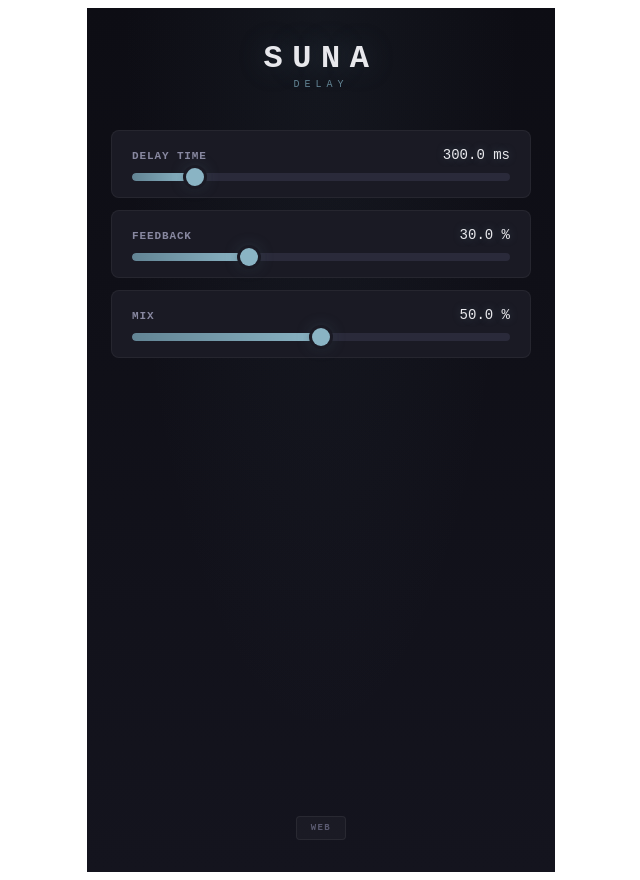
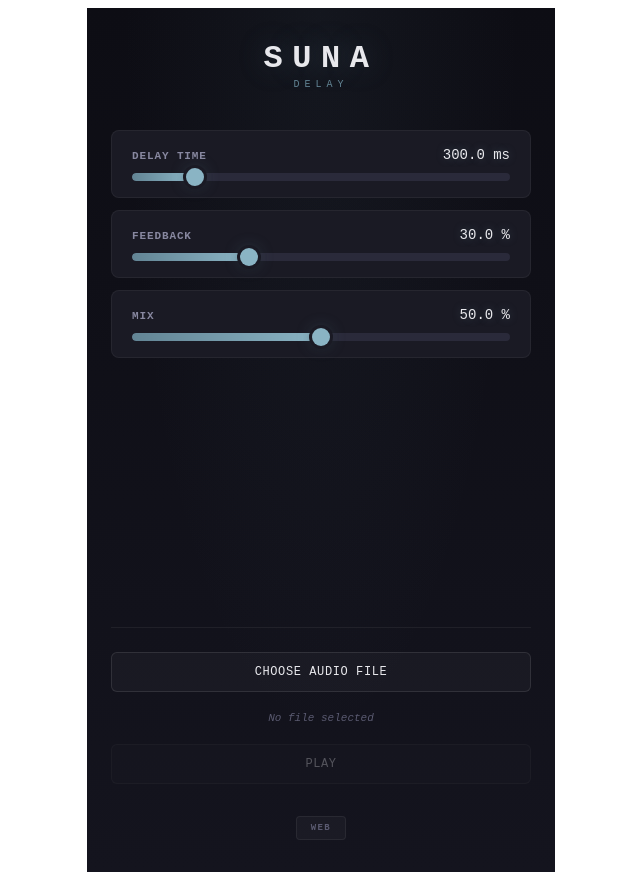
Before and after one commit to yuichkun/suna, a Vue app in the folder ui/: page / in a window 1280 px wide. Shown: the whole page, without its empty margins (319-959 px from the left). Built offline with nearby package versions, Linux system fonts and the light colour scheme; no server answers.

Commit message:
feat(ui): add audio file picker for web mode (Kodama parity)

```diff
--- a/ui/src/App.vue
+++ b/ui/src/App.vue
@@ -4,14 +4,17 @@ import SliderControl from './components/SliderControl.vue'
 import { WebRuntime } from './runtime/WebRuntime'
 import type { Runtime } from './runtime/types'
 
-// Detect runtime (JUCE or Web)
 const isJuce = ref(false)
 let runtime: Runtime | null = null
 
-// Parameter state with defaults
 const delayTime = ref(300)
 const feedback = ref(30)
 const mix = ref(50)
+
+const fileInput = ref<HTMLInputElement | null>(null)
+const fileName = ref<string | null>(null)
+const isPlaying = ref(false)
+const hasAudio = ref(false)
 
 // Update runtime when parameters change
 function updateDelayTime(value: number) {
@@ -27,6 +30,36 @@ function updateFeedback(value: number) {
 function updateMix(value: number) {
   mix.value = value
   runtime?.setMix(value)
+}
+
+const handleFileSelect = async (event: Event) => {
+  const target = event.target as HTMLInputElement
+  const file = target.files?.[0]
+  if (!file || !runtime) return
+
+  try {
+    await runtime.loadAudioFile?.(file)
+    fileName.value = file.name
+    hasAudio.value = true
+  } catch (e) {
+    console.error('Failed to load audio file:', e)
+  }
+}
+
+const togglePlayback = () => {
+  if (!runtime) return
+
+  if (isPlaying.value) {
+    runtime.stop?.()
+    isPlaying.value = false
+  } else {
+    runtime.play?.()
+    isPlaying.value = true
+  }
+}
+
+const openFilePicker = () => {
+  fileInput.value?.click()
 }
 
 onMounted(async () => {
@@ -89,6 +122,34 @@ onUnmounted(() => {
         unit="%"
       />
     </main>
+
+    <section v-if="!isJuce" class="audio-controls">
+      <input
+        ref="fileInput"
+        type="file"
+        accept="audio/*"
+        class="file-input"
+        @change="handleFileSelect"
+      />
+
+      <button @click="openFilePicker" class="btn btn-file">
+        Choose Audio File
+      </button>
+
+      <div class="file-info">
+        <span v-if="fileName" class="file-name">{{ fileName }}</span>
+        <span v-else class="no-file">No file selected</span>
+      </div>
+
+      <button
+        @click="togglePlayback"
+        :disabled="!hasAudio"
+        class="btn btn-playback"
+        :class="{ 'btn-playing': isPlaying, 'btn-disabled': !hasAudio }"
+      >
+        {{ isPlaying ? 'Stop' : 'Play' }}
+      </button>
+    </section>
 
     <footer class="footer">
       <span class="runtime-badge" :class="{ juce: isJuce }">
@@ -179,4 +240,65 @@ onUnmounted(() => {
   background: rgba(98, 132, 148, 0.1);
   box-shadow: 0 0 12px var(--accent-glow);
 }
+
+.file-input {
+  display: none;
+}
+
+.audio-controls {
+  display: flex;
+  flex-direction: column;
+  gap: 12px;
+  margin-top: 24px;
+  padding-top: 24px;
+  border-top: 1px solid rgba(255, 255, 255, 0.06);
+}
+
+.btn {
+  padding: 12px 20px;
+  border-radius: 6px;
+  border: 1px solid rgba(255, 255, 255, 0.1);
+  background: rgba(255, 255, 255, 0.03);
+  color: var(--text-primary);
+  font-family: inherit;
+  font-size: 12px;
+  font-weight: 500;
+  letter-spacing: 0.05em;
+  cursor: pointer;
+  transition: all 0.2s ease;
+  text-transform: uppercase;
+}
+
+.btn:hover:not(.btn-disabled) {
+  background: rgba(255, 255, 255, 0.08);
+  border-color: var(--accent);
+  box-shadow: 0 0 12px var(--accent-glow);
+}
+
+.btn-disabled {
+  opacity: 0.3;
+  cursor: not-allowed;
+}
+
+.btn-playing {
+  background: rgba(98, 132, 148, 0.15);
+  border-color: var(--accent);
+  color: var(--accent);
+}
+
+.file-info {
+  text-align: center;
+  padding: 8px;
+  font-size: 11px;
+  color: var(--text-muted);
+}
+
+.file-name {
+  color: var(--accent);
+  font-weight: 500;
+}
+
+.no-file {
+  font-style: italic;
+}
 </style>
--- a/ui/src/runtime/WebRuntime.ts
+++ b/ui/src/runtime/WebRuntime.ts
@@ -3,7 +3,9 @@ import type { Runtime } from './types';
 export class WebRuntime implements Runtime {
   private audioContext: AudioContext | null = null;
   private workletNode: AudioWorkletNode | null = null;
-  private sourceNode: MediaStreamAudioSourceNode | null = null;
+  private sourceNode: AudioBufferSourceNode | null = null;
+  private audioBuffer: AudioBuffer | null = null;
+  private isPlaying = false;
 
   async initialize(): Promise<void> {
     this.audioContext = new AudioContext();
@@ -26,11 +28,45 @@ export class WebRuntime implements Runtime {
       };
     });
 
-    const stream = await navigator.mediaDevices.getUserMedia({ audio: true });
-    this.sourceNode = this.audioContext.createMediaStreamSource(stream);
+    this.workletNode.connect(this.audioContext.destination);
+  }
 
+  async loadAudioFile(file: File): Promise<void> {
+    if (!this.audioContext) throw new Error('Runtime not initialized');
+    const arrayBuffer = await file.arrayBuffer();
+    this.audioBuffer = await this.audioContext.decodeAudioData(arrayBuffer);
+  }
+
+  play(): void {
+    if (!this.audioContext || !this.audioBuffer || !this.workletNode) return;
+    this.stop();
+
+    this.sourceNode = this.audioContext.createBufferSource();
+    this.sourceNode.buffer = this.audioBuffer;
+    this.sourceNode.loop = true;
     this.sourceNode.connect(this.workletNode);
-    this.workletNode.connect(this.audioContext.destination);
+    this.sourceNode.start();
+    this.isPlaying = true;
+  }
+
+  stop(): void {
+    if (this.sourceNode) {
+      try {
+        this.sourceNode.stop();
+      } catch {
+      }
+      this.sourceNode.disconnect();
+      this.sourceNode = null;
+    }
+    this.isPlaying = false;
+  }
+
+  getIsPlaying(): boolean {
+    return this.isPlaying;
+  }
+
+  hasAudioLoaded(): boolean {
+    return this.audioBuffer !== null;
   }
 
   setDelayTime(ms: number): void {
@@ -46,8 +82,8 @@ export class WebRuntime implements Runtime {
   }
 
   destroy(): void {
+    this.stop();
     this.workletNode?.disconnect();
-    this.sourceNode?.disconnect();
     this.audioContext?.close();
   }
 }
```
Also changed, not shown: ui/src/runtime/types.ts (+7 -0 lines), 1 other file (tests, documents, lock files or other folders).
